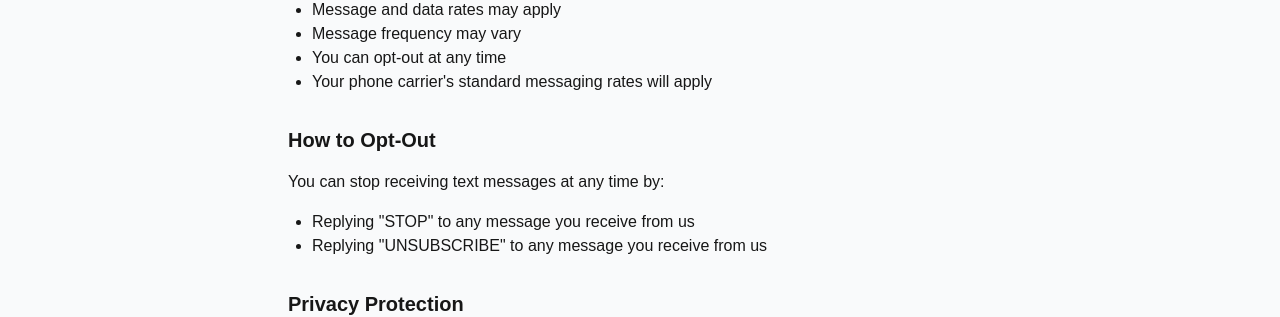
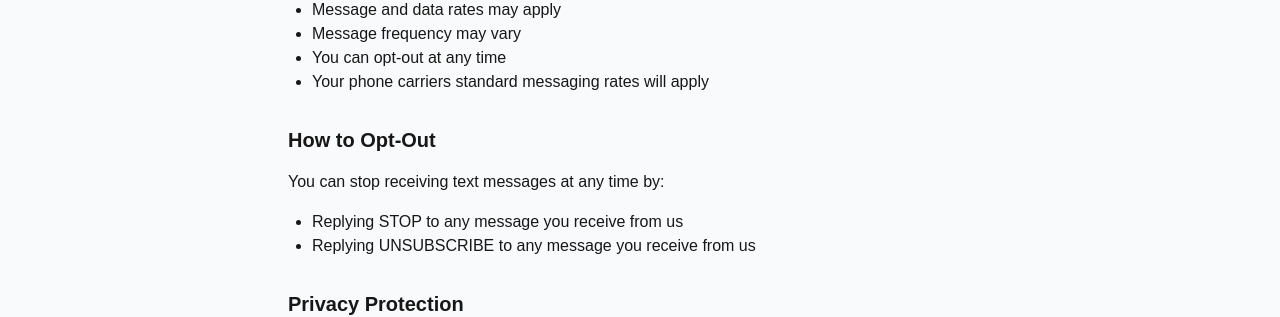
Before and after one commit to scottynx/Scott-Novak-Real-Estate, a Next.js app: page /smsterms in a window 1280 px wide. Shown: the part 334-651 px from the top of the page. Built offline with nearby package versions, Linux system fonts and the light colour scheme.

Commit message:
Initial commit

```diff
--- a/app/privacy/page.tsx
+++ b/app/privacy/page.tsx
@@ -1,6 +1,6 @@
 'use client';
 
-export default function Privacy() {
+const PrivacyPage = () => {
  return (
    <main className="min-h-screen bg-gray-50">
      {/* Header */}
@@ -41,7 +41,7 @@ export default function Privacy() {
          </ul>
          <h3 className="font-semibold mb-2">Opt-Out Instructions:</h3>
          <p>
-           Text Message Opt-Out: If you are receiving text messages from us and wish to stop receiving them, simply respond with either "STOP" or "UNSUBSCRIBE" to the number from which you received the message.
+           Text Message Opt-Out: If you are receiving text messages from us and wish to stop receiving them, simply respond with either STOP or UNSUBSCRIBE to the number from which you received the message.
          </p>
        </section>
 
@@ -81,4 +81,6 @@ export default function Privacy() {
      </div>
    </main>
  );
-}
+};
+
+export default PrivacyPage;
--- a/app/smsterms/page.tsx
+++ b/app/smsterms/page.tsx
@@ -26,7 +26,7 @@ const SmsTermsPage = () => {
            <li>Message and data rates may apply</li>
            <li>Message frequency may vary</li>
            <li>You can opt-out at any time</li>
-           <li>Your phone carrier's standard messaging rates will apply</li>
+           <li>Your phone carriers standard messaging rates will apply</li>
          </ul>
        </section>
 
@@ -37,8 +37,8 @@ const SmsTermsPage = () => {
            You can stop receiving text messages at any time by:
          </p>
          <ul className="list-disc pl-6">
-           <li>Replying "STOP" to any message you receive from us</li>
-           <li>Replying "UNSUBSCRIBE" to any message you receive from us</li>
+           <li>Replying STOP to any message you receive from us</li>
+           <li>Replying UNSUBSCRIBE to any message you receive from us</li>
          </ul>
        </section>
 
```
